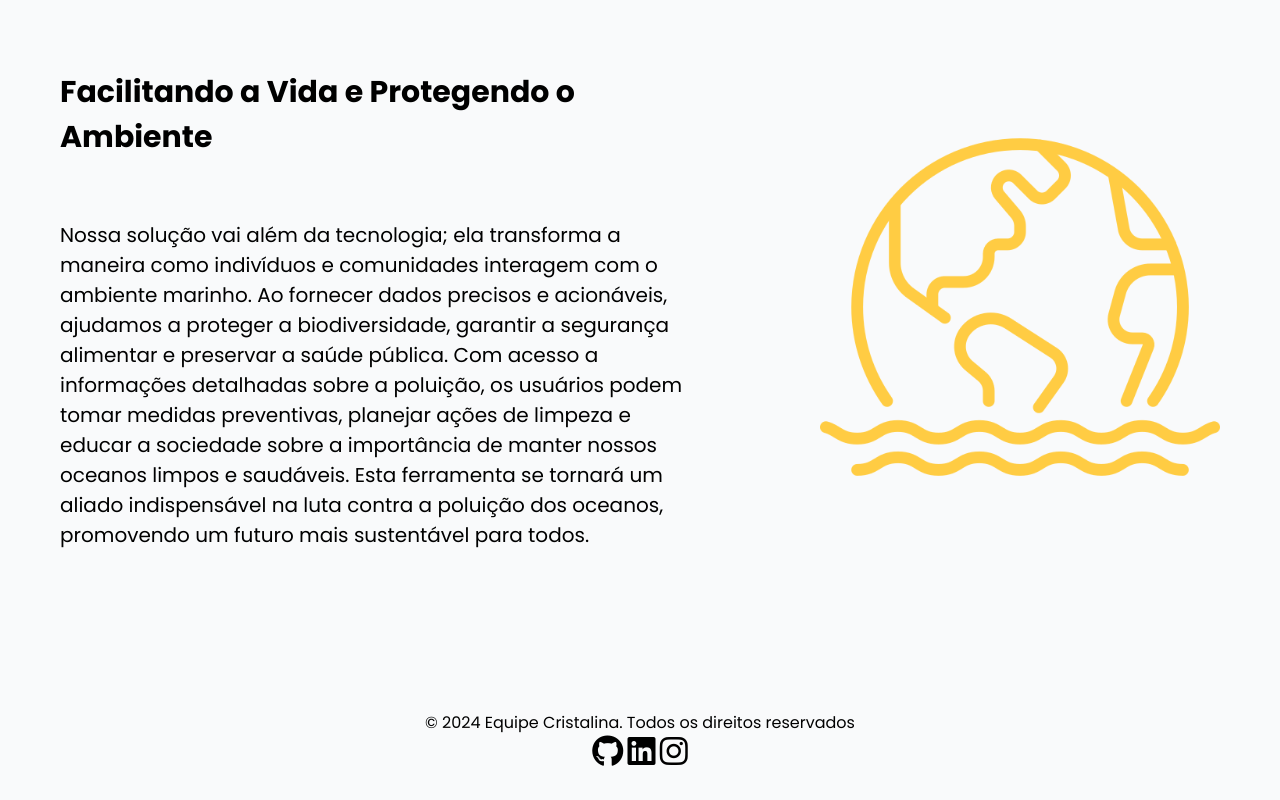
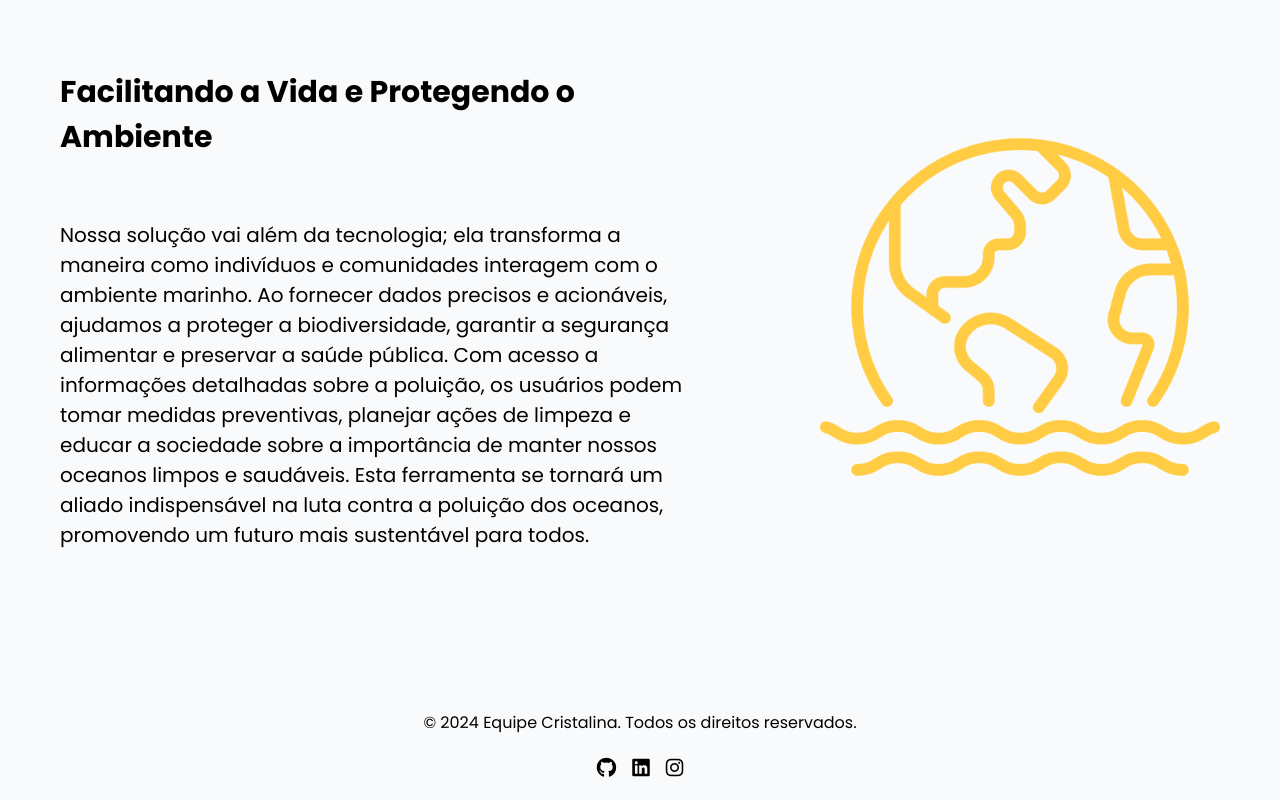
Before and after one commit to afeifz/global-front-web, a plain HTML site: page index.html in a window 1280 px wide. Shown: the part 4660-5460 px from the top of the page. Before the commit the page ends 5430 px from the top, so only its background shows below. Drawn offline with Linux system fonts and the light colour scheme.

Commit message:
estilizacao final rodape

```diff
--- a/index.html
+++ b/index.html
@@ -117,8 +117,8 @@
         </div>
     </section>
     <footer class="rodape">
-        <p>© 2024 Equipe Cristalina. Todos os direitos reservados</p>
-        <p class="rodape-icones"><i class="fa-brands fa-github fa-2x"></i> <i class="fa-brands fa-linkedin fa-2x"></i> <i class="fa-brands fa-instagram fa-2x"></i></p>
+        <p>© 2024 Equipe Cristalina. Todos os direitos reservados.</p>
+        <p class="rodape-icones"><i class="fa-brands fa-github fa-lg"></i> <i class="fa-brands fa-linkedin fa-lg"></i> <i class="fa-brands fa-instagram fa-lg"></i></p>
     </footer>
 </body>
 </html>
--- a/src/css/style.css
+++ b/src/css/style.css
@@ -272,3 +272,11 @@ body {
 .rodape {
     text-align: center;
 }
+
+.rodape-icones {
+    display: flex;
+    justify-content: center;
+    gap: 1em;
+    margin-top: 2em;
+    margin-bottom: 2em;
+}
```
